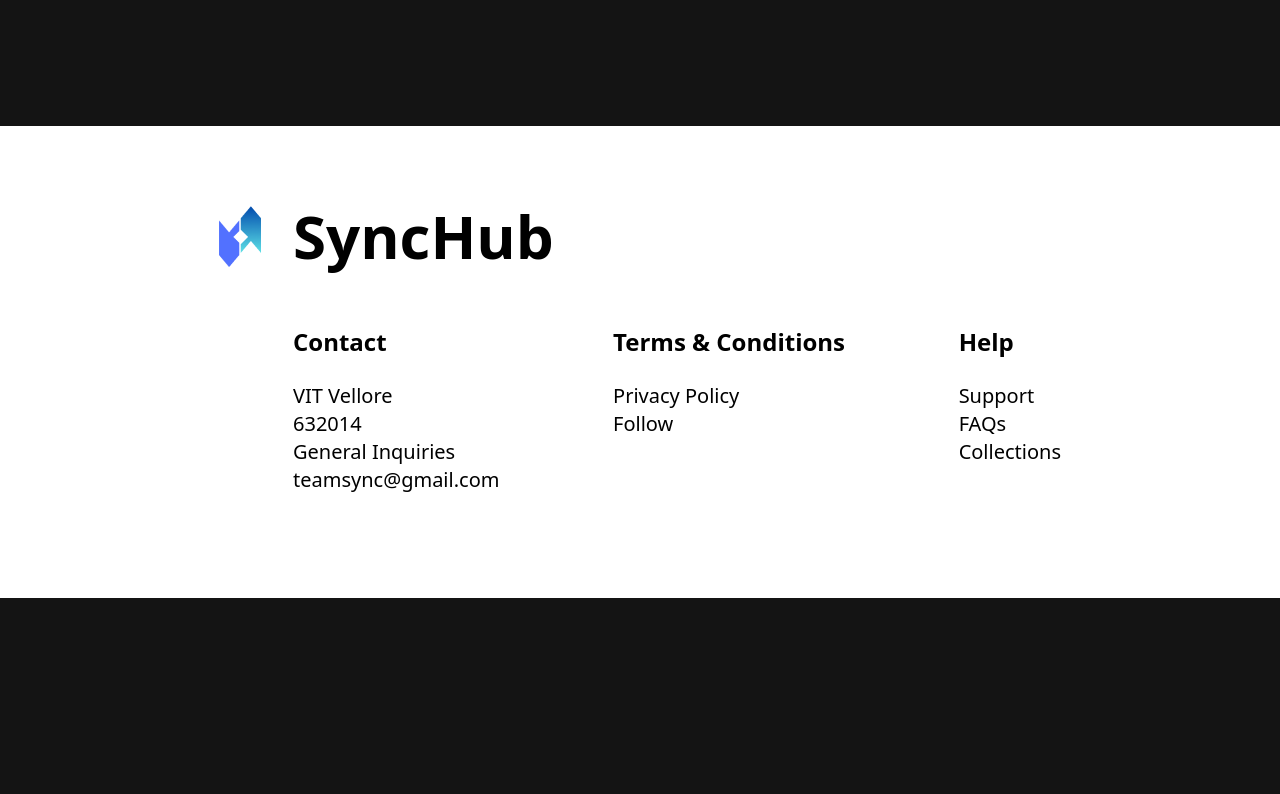
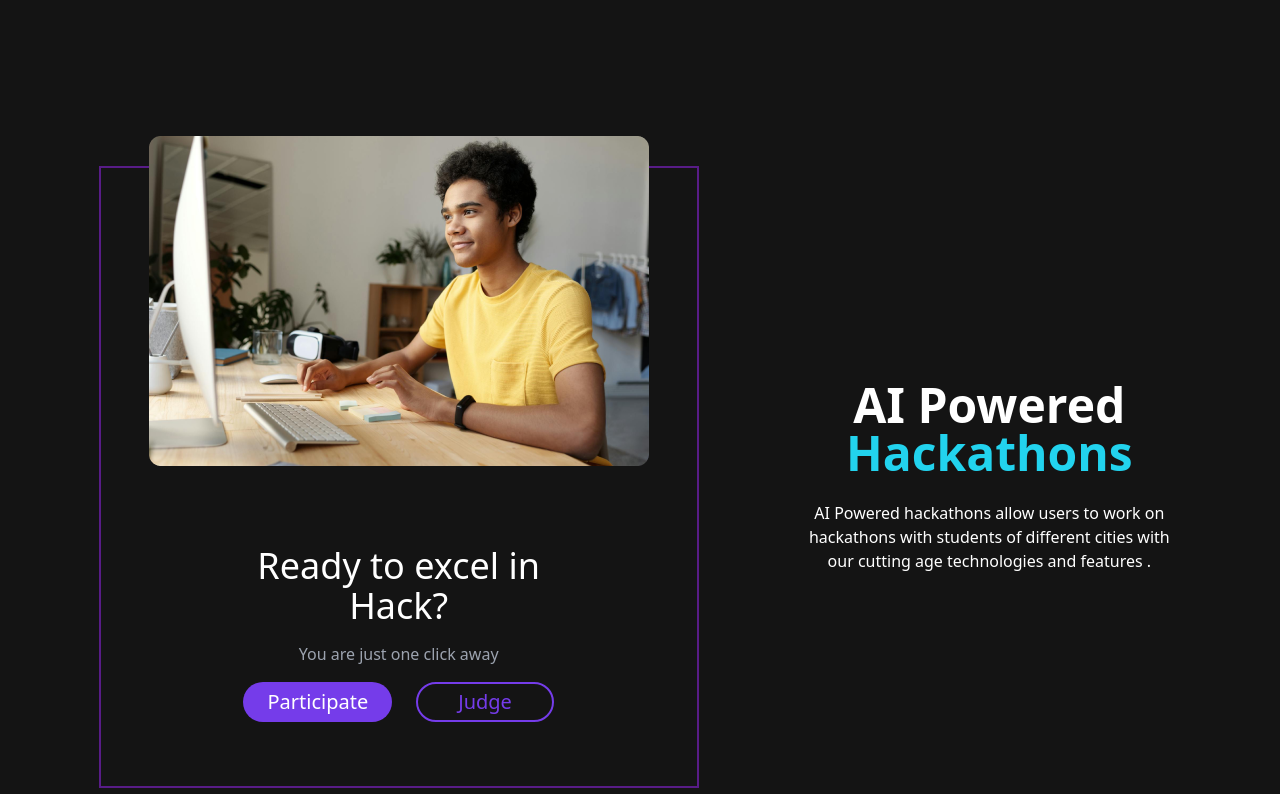
Before and after one commit to TBA5854/Synchub-frontend, a React (Vite) app: page / in a window 1280 px wide. Shown: the part 2746-3540 px from the top of the page. Before the commit the page ends 3344 px from the top, so only its background shows below. Built offline with nearby package versions, Linux system fonts and the light colour scheme.

Commit message:
add - hackathon section in home page

```diff
--- a/src/Pages/Home/Home.jsx
+++ b/src/Pages/Home/Home.jsx
@@ -1,6 +1,7 @@
 import React from "react";
 import invite from "../../assets/images/invite.png";
 import coding from "../../assets/images/coding.png";
+import person from "../../assets/images/person.png";
 import { StretchHorizontal, Trophy, Users, Video } from "lucide-react";
 
 const cardData = [
@@ -51,7 +52,6 @@ const Home = () => {
         <div className='min-h-[50vh] min-w-full bg-[url("/images/lightBgmob.png")] md:bg-[url("/images/lightBg.png")] bg-contain bg-no-repeat mt-12 pt-4 md:pt-12'>
           <h3 className="text-2xl md:text-4xl">LIGHT UP YOUR CODE</h3>
           <div className="flex flex-col lg:flex-row justify-center pt-4 md:pt-20">
-
             {/* text area  */}
             <div className="flex flex-col justify-between lg:px-24 ">
               <div className="text-left p-2 md:p-0">
@@ -69,7 +69,7 @@ const Home = () => {
                 {cardData.map((card, index) => (
                   <div
                     key={index}
-                    className="flex-grow flex flex-col items-center gap-4 text-center p-8 hover:bg-slate-600 rounded-3xl"
+                    className="flex-grow flex flex-col items-center gap-4 text-center p-8 hover:bg-slate-600 rounded-3xl text-xl"
                   >
                     <span>{card.icon}</span>
                     <span>{card.title}</span>
@@ -85,6 +85,41 @@ const Home = () => {
           </div>
         </div>
       </section>
+
+      {/* hackathon section  */}
+      <section className="w-full flex flex-row flex-wrap-reverse justify-evenly items-center md:py-10 gap-20 md:gap-0">
+
+        {/* left side  */}
+        <div className="text-center border-2 border-purple-900 py-12 px-2 md:p-12 relative">
+          <div className="relative bottom-20">
+            <img src={person} alt="person image"/>
+          </div>
+          <div className="text-2xl font-medium md:text-4xl pb-4">Ready to excel in
+            <div>Hack?</div>
+          </div>
+          <span className="text-gray-400">You are just one click away</span>
+          <div className="text-xl p-4 flex flex-row justify-center gap-6">
+            <button className="bg-[rgb(117,60,234)] py-1 px-6 rounded-3xl">
+              Participate
+            </button>
+            <button className="text-[rgb(117,60,234)] border-2 border-[rgb(117,60,234)] py-1 px-10 rounded-3xl">
+              Judge
+            </button>
+          </div>
+        </div>
+
+        {/* right side  */}
+        <div className="md:w-[30vw] text-center">
+          <h3 className="text-3xl md:text-5xl font-bold leading-normal pb-6">
+            AI Powered <span className="text-cyan-400">Hackathons</span>
+          </h3>
+          <span>
+            AI Powered hackathons allow users to work on hackathons with
+            students of different cities with our cutting age technologies and
+            features .
+          </span>
+        </div>
+      </section>
     </div>
   );
 };
```
Also changed, not shown: src/assets/images/person.png (added).
